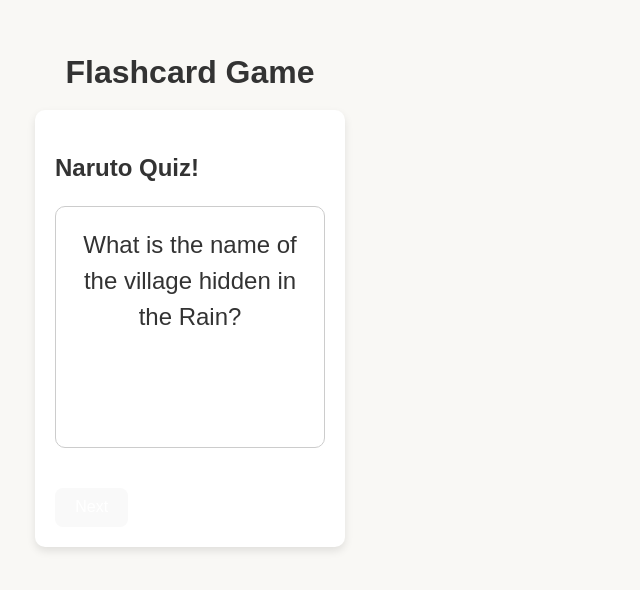
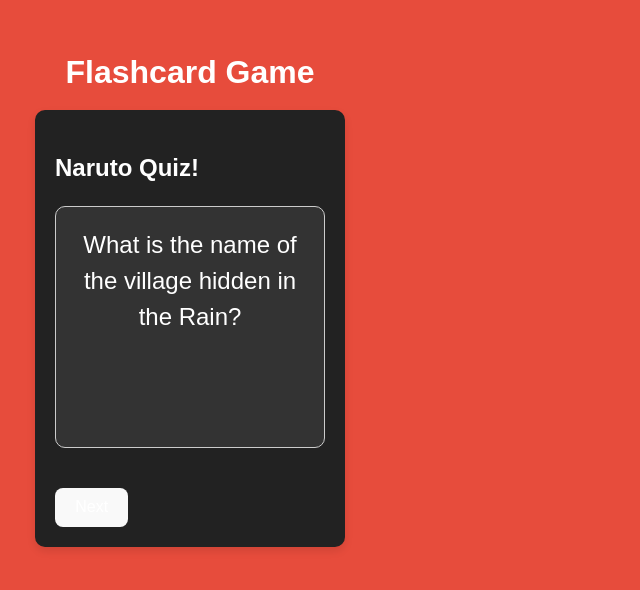
Before and after one commit to mnk0015/flashcardsPart1, a React (Vite) app: page / in a window 1280 px wide. Shown: the part 120-710 px from the top of the page, without its empty margins (0-640 px from the left). Built offline with nearby package versions, Linux system fonts and the light colour scheme.

Commit message:
updated css to give more of a naruto theme and updated README.

```diff
--- a/src/App.css
+++ b/src/App.css
@@ -3,8 +3,8 @@
   padding-left: 40px;
   padding-right: 30px;
   font-family: Arial, sans-serif;
-  background-color: #f9f8f5; /* Off-white background */
-  color: #333; /* Dark text color */
+  background-color: #e74c3c; /* Naruto-themed red */
+  color: #fff; /* White text color */
 }
 
 .App {
@@ -18,10 +18,11 @@
 .Title {
   font-size: 32px;
   margin-bottom: 20px; /* Add space below the title */
+  color: #fff; /* White text color */
 }
 
 .FlashcardGame {
-  background-color: #fff;
+  background-color: #222; /* Dark grey background */
   border-radius: 10px;
   box-shadow: 0 4px 8px rgba(0, 0, 0, 0.1);
   padding: 20px;
@@ -30,7 +31,7 @@
 }
 
 .Flashcard {
-  background-color: #fff;
+  background-color: #333; /* Dark grey flashcard background */
   border: 1px solid #ccc;
   border-radius: 10px;
   cursor: pointer;
@@ -42,11 +43,11 @@
 }
 
 .Flashcard:hover {
-  background-color: #f9f9f9;
+  background-color: #444; /* Darker grey on hover */
 }
 
 .Question, .Answer {
-  color: #333;
+  color: #fff; /* White text color */
   font-size: 24px;
   line-height: 1.5;
   text-align: center;
@@ -55,9 +56,8 @@
   justify-content: center;
 }
 
-
 button {
-  background-color: #007bff;
+  background-color: #3498db; /* Blue button color */
   border: none;
   border-radius: 5px;
   color: #fff;
@@ -69,7 +69,7 @@
 }
 
 button:hover {
-  background-color: #0056b3;
+  background-color: #2980b9; /* Darker blue on hover */
 }
 
 @media (max-width: 768px) {
```
Also changed, not shown: 1 other file (tests, documents, lock files or other folders).
